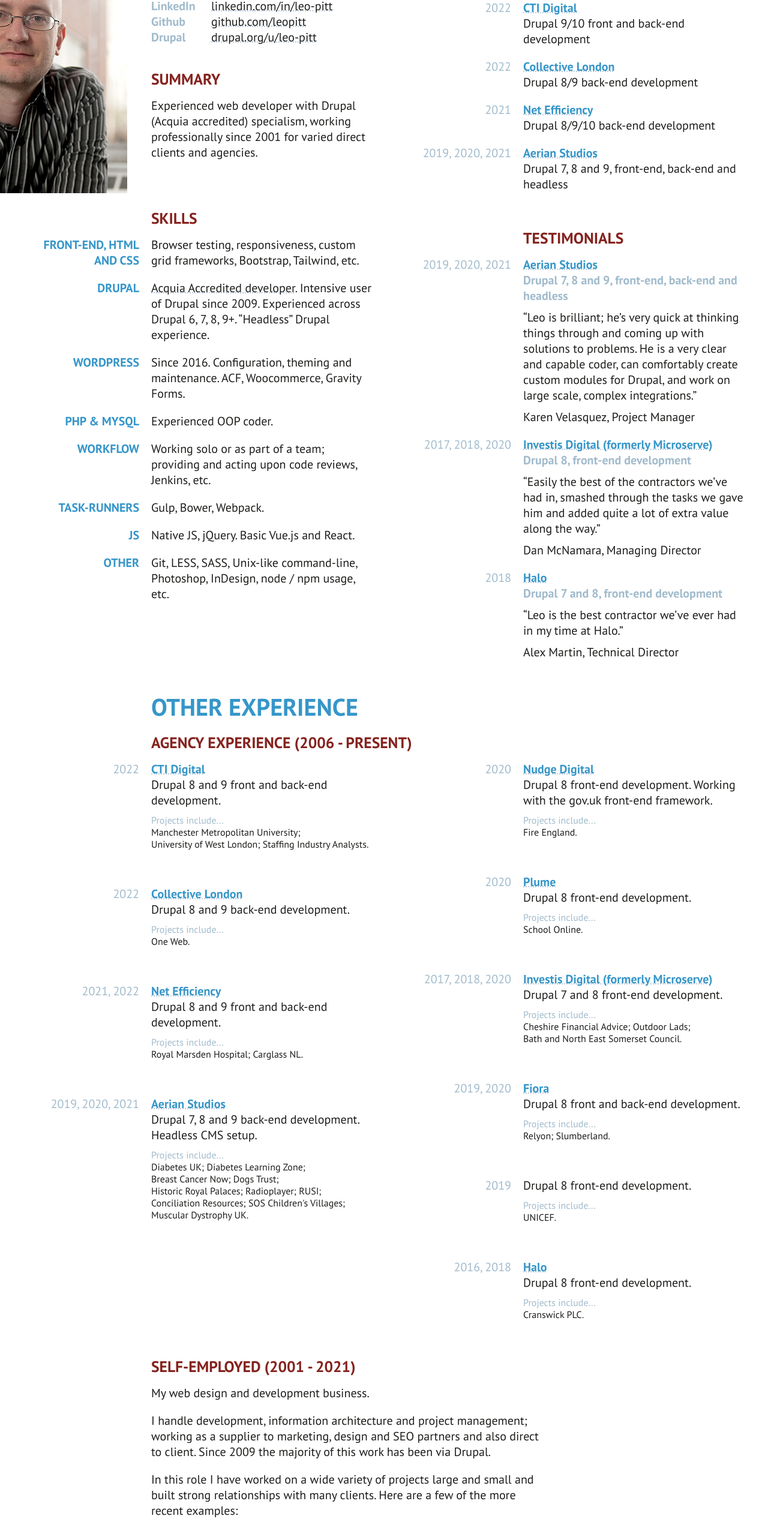
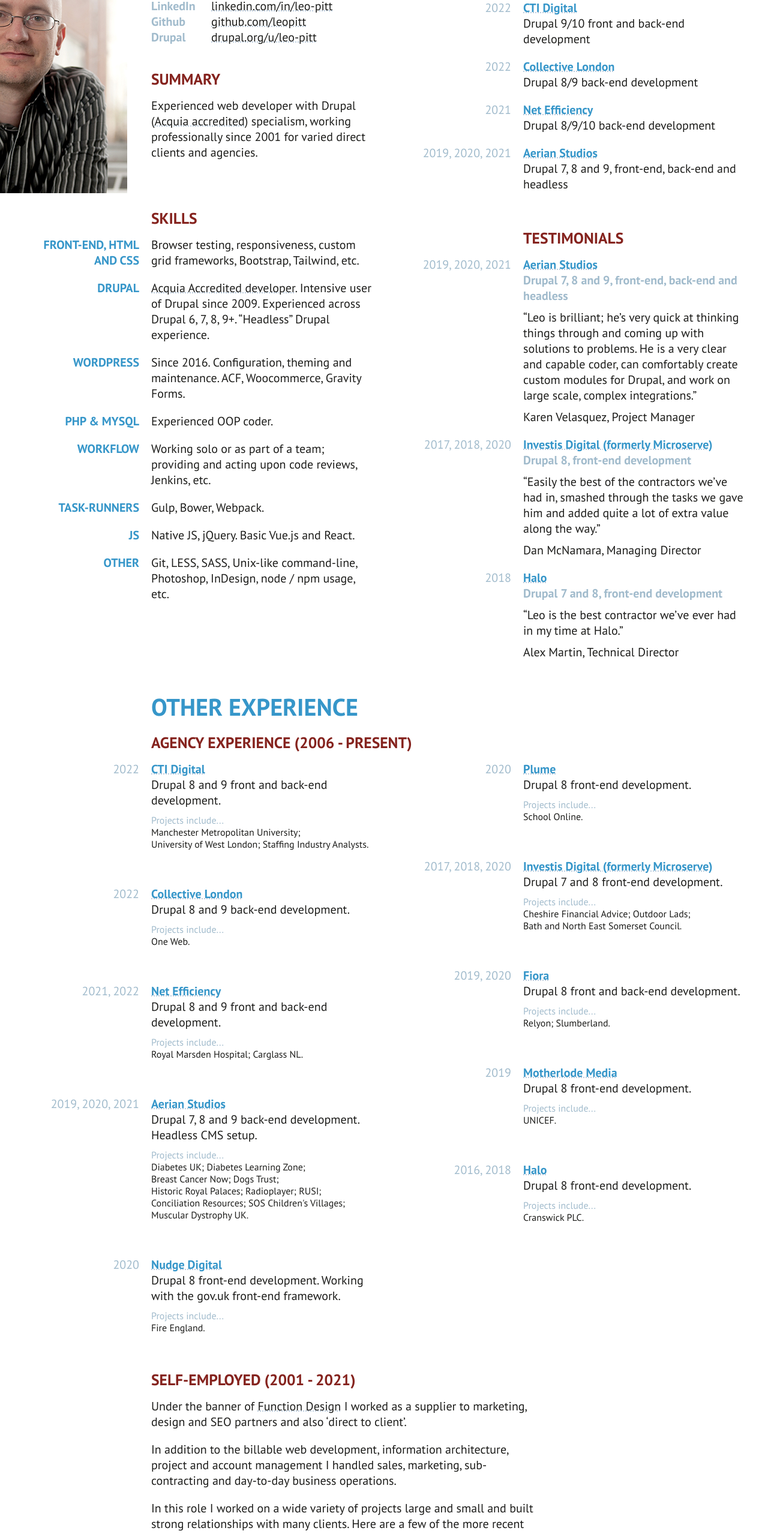
Before and after one commit to leopitt/leopitt, a React (Create React App) app in the folder docroot/app/: page / in a window 1280 px wide. Shown: the part 234-2791 px from the top of the page at 60% size. Built offline with nearby package versions, Linux system fonts and the light colour scheme.

Commit message:
Tweaks to experience summary. Corrected Motherlode link.

```diff
--- a/docroot/app/src/App.js
+++ b/docroot/app/src/App.js
@@ -28,7 +28,7 @@ function App () {
 
         <Footer>
           <MailMe/><br/>
-          updated: 07/10/2022
+          updated: 13/10/2022
         </Footer>
       </div>
     </>
--- a/docroot/app/src/components/AgencyLink/AgencyLink.js
+++ b/docroot/app/src/components/AgencyLink/AgencyLink.js
@@ -38,7 +38,7 @@ class AgencyLink extends React.Component {
         url: 'https://plume.co.uk/',
         name: 'Plume'
       },
-      motherload: {
+      motherlode: {
         url: 'https://motherlodemedia.com/',
         name: 'Motherlode Media'
       },
--- a/docroot/app/src/sheets/Experience.js
+++ b/docroot/app/src/sheets/Experience.js
@@ -5,6 +5,7 @@ import ProjectList from '../components/ProjectList/ProjectList'
 import Section from '../components/Section/Section'
 import Title from '../components/Title/Title'
 import TitleRow from '../components/TitleRow/TitleRow'
+import ExternalLink from '../components/ExternalLink/ExternalLink'
 
 function Experience () {
   return (
@@ -183,9 +184,9 @@ function Experience () {
       <div className={'l-section l-grid l-grid-item--span-full l-grid--gap'}>
         <div className={'l-grid-item--second'}>
           <div className={'l-width-2/3'}>
-            <p>My web design and development business.</p>
-            <p>I handle development, information architecture and project management; working as a supplier to marketing, design and SEO partners and also direct to client. Since 2009 the majority of this work has been via Drupal.</p>
-            <p>In this role I have worked on a wide variety of projects large and small and built strong relationships with many clients. Here are a few of the more recent examples:</p>
+            <p>Under the banner of <ExternalLink href={'https://function-design.co.uk'}>Function Design</ExternalLink> I worked as a supplier to marketing, design and SEO partners and also &lsquo;direct to client&rsquo;.</p>
+            <p>In addition to the billable web development, information architecture, project and account management I handled sales, marketing, sub-contracting and day-to-day business operations.</p>
+            <p>In this role I worked on a wide variety of projects large and small and built strong relationships with many clients. Here are a few of the more recent examples:</p>
           </div>
         </div>
       </div>
--- a/docroot/app/src/sheets/Front.js
+++ b/docroot/app/src/sheets/Front.js
@@ -38,7 +38,7 @@ function Front () {
               </dl>
 
               <h2 className="t-heading-3 t-uppercase">Summary</h2>
-              <p>Experienced web developer with Drupal (Acquia accredited) specialism, working professionally since 2001 for varied direct clients and agencies.</p>
+              <p>Experienced web developer with Drupal (<ExternalLink href={'https://certification.acquia.com/user/7651'}>Acquia accredited</ExternalLink>) specialism, working professionally since 2001 for varied direct clients and agencies.</p>
             </div>
           </Row>
         </Section>
```
